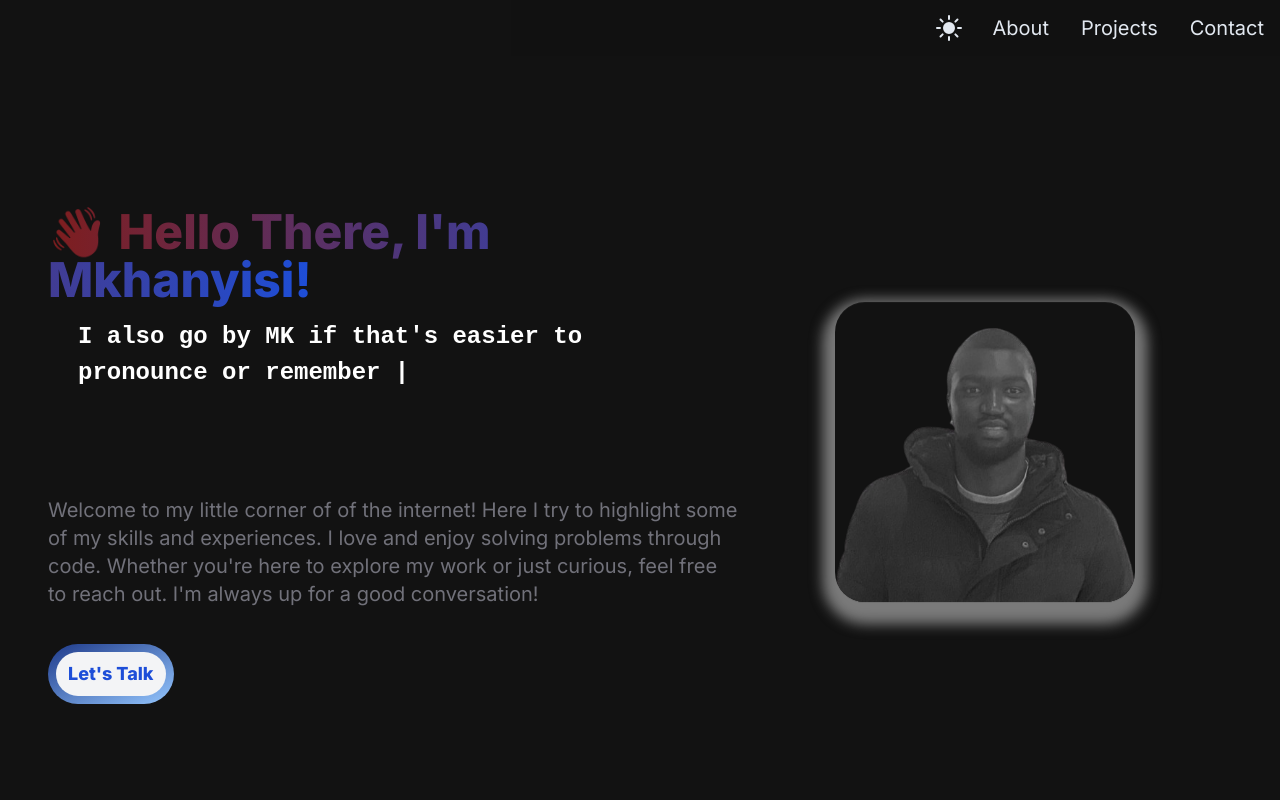
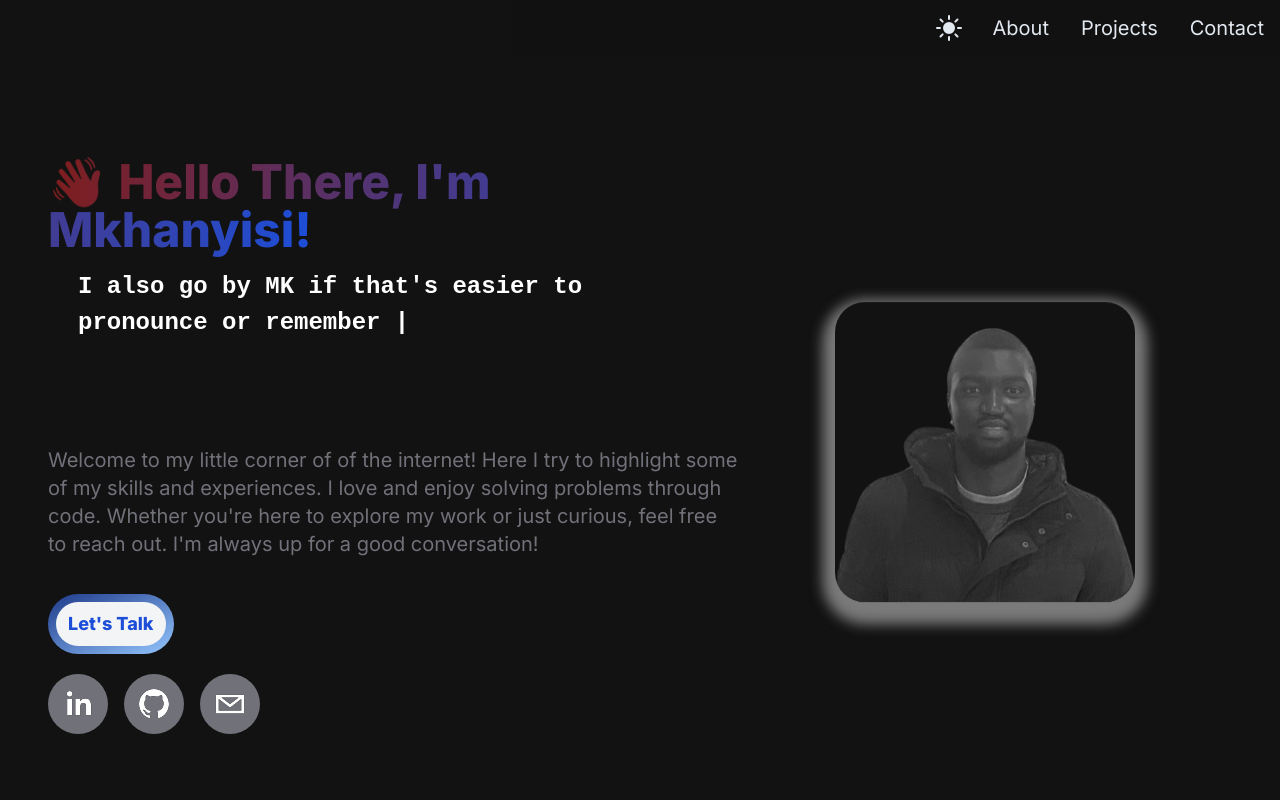
Before and after one commit to mkhanyisig/personal-portfolio, a Next.js app: page / in a window 1280 px wide. Shown: the top 800 px of the page. Built offline with nearby package versions, Linux system fonts and the light colour scheme.

Commit message:
add social and connect icons. Calendaly link

```diff
--- a/package.json
+++ b/package.json
@@ -15,7 +15,8 @@
     "material-ui": "^0.20.2",
     "next": "14.1.4",
     "react": "^18",
-    "react-dom": "^18"
+    "react-dom": "^18",
+    "react-social-icons": "^6.16.0"
   },
   "devDependencies": {
     "@types/node": "^20",
--- a/src/app/components/HeroSection.jsx
+++ b/src/app/components/HeroSection.jsx
@@ -1,6 +1,7 @@
 import React from "react";
 import Image from "next/image";
 import { TypeAnimation } from "react-type-animation";
+import { SocialIcon } from "react-social-icons";
 
 const HeroSection = ({ isBackgroundDark, forceUpdateKey }) => {
   const welcomeColor = isBackgroundDark ? "text-zinc-500" : "text-zinc-900";
@@ -72,11 +73,42 @@ const HeroSection = ({ isBackgroundDark, forceUpdateKey }) => {
             good conversation!
           </p>
           <div>
-            <button className="px-2 py-2 mr-4 w-full sm:w-fit rounded-full bg-gradient-to-br from-blue-900 to-blue-300 hover:bg-slate-800 mt-3">
-              <span className="text-blue-700 block text-lg bg-gray-100 hover:bg-gray-300 rounded-full px-3 py-2 font-extrabold">
-                Let's Talk
-              </span>
-            </button>
+            <a
+              href="https://calendly.com/mkhanyisi-g/30min"
+              target="_blank"
+              rel="noopener noreferrer"
+            >
+              <button className="px-2 py-2 mr-4 w-full sm:w-fit rounded-full bg-gradient-to-br from-blue-900 to-blue-300 hover:bg-slate-800 mt-3">
+                <span className="text-blue-700 block text-lg bg-gray-100 hover:bg-gray-300 rounded-full px-3 py-2 font-extrabold">
+                  Let's Talk
+                </span>
+              </button>
+            </a>
+          </div>
+
+          <div className="flex items-center py-5">
+            <div className="flex space-x-4">
+              <SocialIcon
+                network="linkedin"
+                url="https://www.linkedin.com/in/mkhanyisifabo/"
+                bgColor="#71717a"
+                fgColor="#fff"
+                style={{ height: 60, width: 60 }}
+              />
+              <SocialIcon
+                network="github"
+                url="https://github.com/mkhanyisig"
+                bgColor="#71717a"
+                fgColor="#fff"
+                style={{ height: 60, width: 60 }}
+              />
+              <SocialIcon
+                url="mailto:mkhanyisi.g@gmail.com"
+                bgColor="#71717a"
+                fgColor="#fff"
+                style={{ height: 60, width: 60 }}
+              />
+            </div>
           </div>
         </div>
         <div className="col-span-5 place-self-center mt-4 lg:mt-0">
--- a/src/app/components/Projects.jsx
+++ b/src/app/components/Projects.jsx
@@ -19,7 +19,7 @@ const ProjectsData = [
     id: 10,
     title: "World Event Recognition using Deep Learning",
     description:
-      "A re-exploration into the ChaLearn 2015 Looking at people challenge in Computer Vision. Given more state of art models were released after, rexplored if I could beat benchmarks with newer models. Confirmed initial educated guess that pretrained models and new AlexNet would perform better compared to ReNet which won",
+      "A re-exploration into the ChaLearn 2015 Looking at people challenge in Computer Vision. Given more state of art models were released after, rexplored if I could beat benchmarks with newer models. Confirmed initial educated guess that pretrained models and new AlexNet would perform better compared to ResNet which won",
     imageUrl: "/images/chalearn.png",
     repoLink: "https://github.com/mkhanyisig/Deep-Learning-Events-Project",
     demoLink:
@@ -66,7 +66,7 @@ const ProjectsData = [
     id: 9,
     title: "Personal Portfolio Website",
     description:
-      "Developed from scratch using NextJS, ReactJS, TailwindCSS, and Heroicons. The website is designed to be responsive, with dynamic styling and accessible on all devices.",
+      "This webpage you are looking at 😊. Developed from scratch using NextJS, ReactJS, TailwindCSS, and Heroicons. The website is designed to be responsive, with dynamic styling and accessible on all devices.",
     imageUrl: "/images/portfolio.png",
     repoLink: "https://github.com/mkhanyisig/personal-portfolio",
     demoLink: "/",
```
Also changed, not shown: 1 other file (tests, documents, lock files or other folders).
